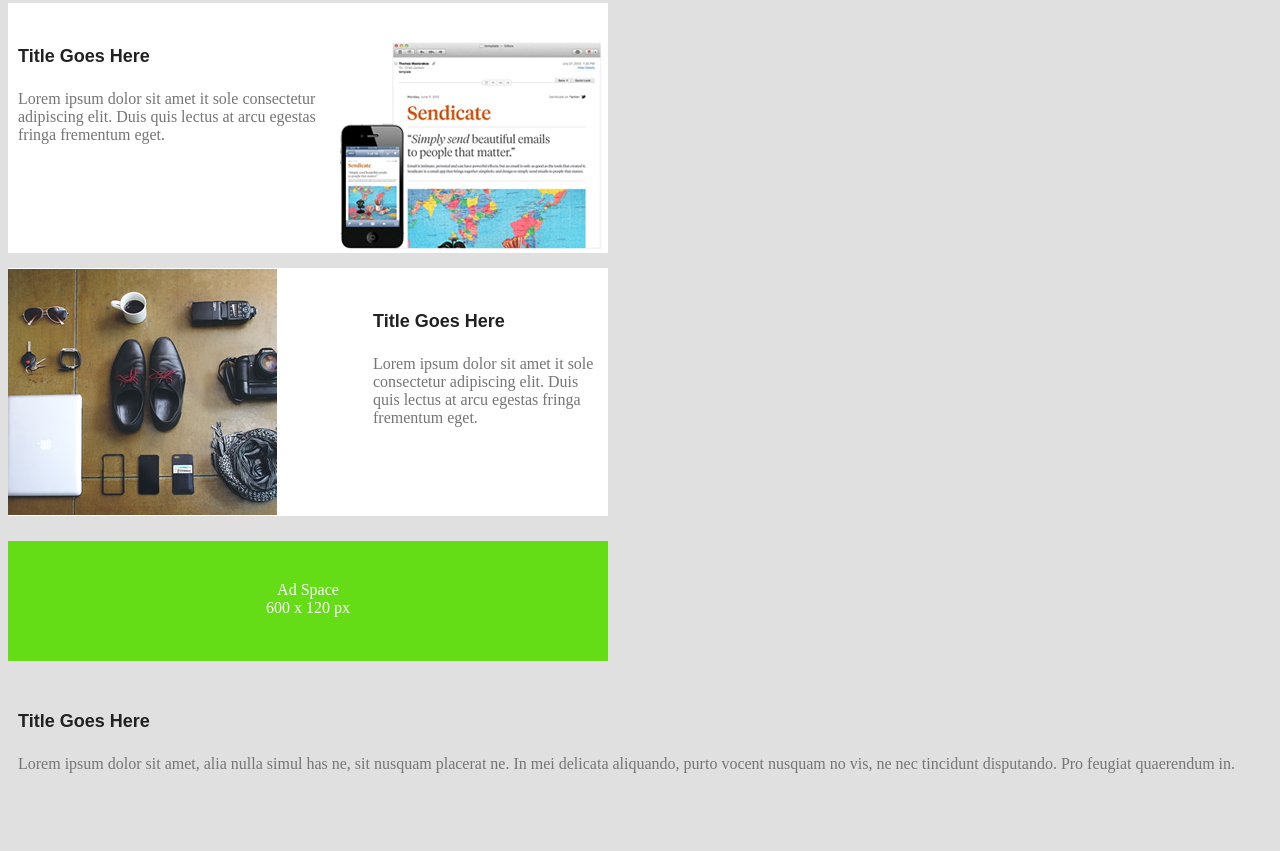
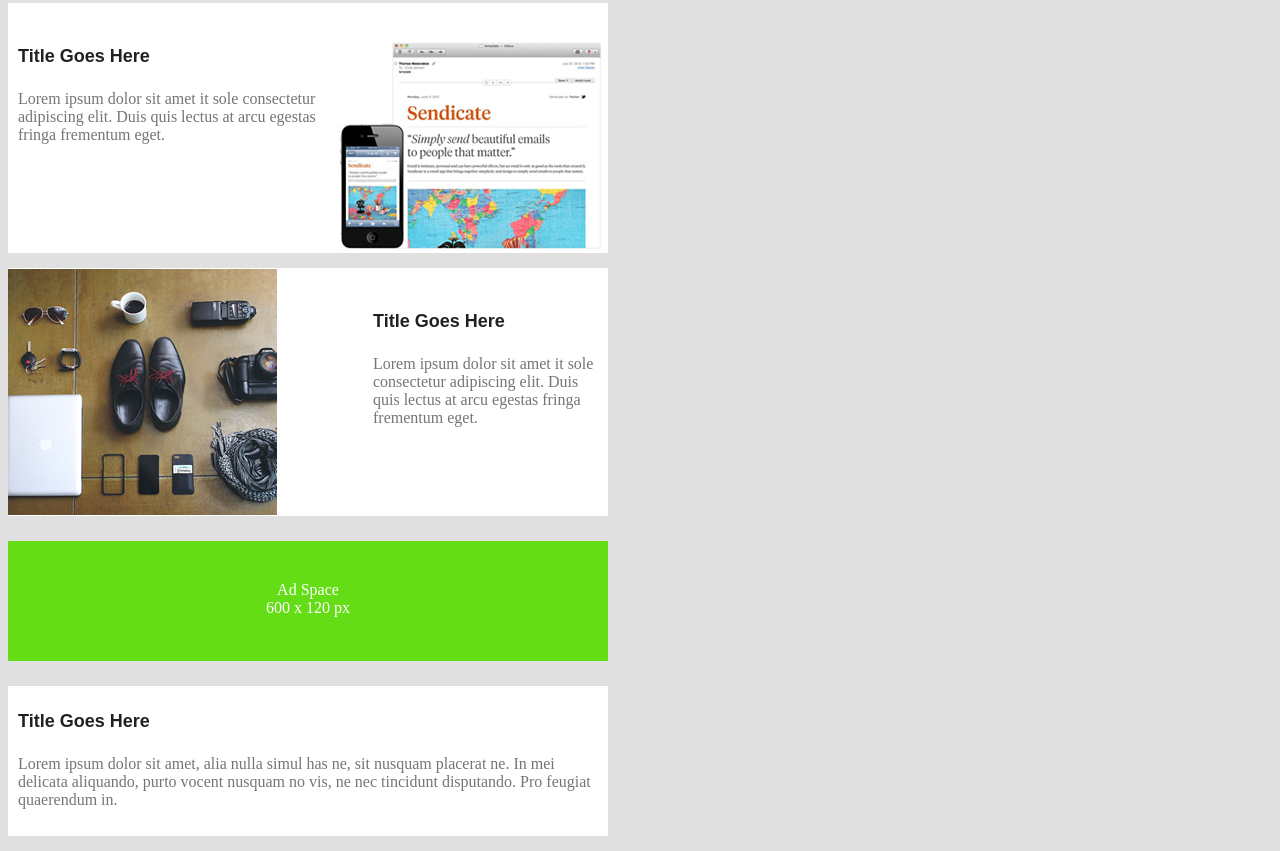
Before and after one commit to cnzau/psdToHtml, a plain HTML site: page index.html in a window 1280 px wide. Shown: the part 834-1685 px from the top of the page. Before the commit the page ends 1628 px from the top, so only its background shows below. Drawn offline with Linux system fonts and the light colour scheme.

Commit message:
styled the 2nd last div "Title goes here"

```diff
--- a/style.css
+++ b/style.css
@@ -103,6 +103,14 @@ body {
 	width: 600px;
 	height: 120px;
 }
+#div17 {
+	clear: both;
+	background-color: #FFFFFF;
+	width: 600px;
+	height: 150px;
+	margin-top: 15px;
+	margin-bottom: 15px;
+}
 .logo {
 	color: #FFD600;
 	text-decoration: none;
```
